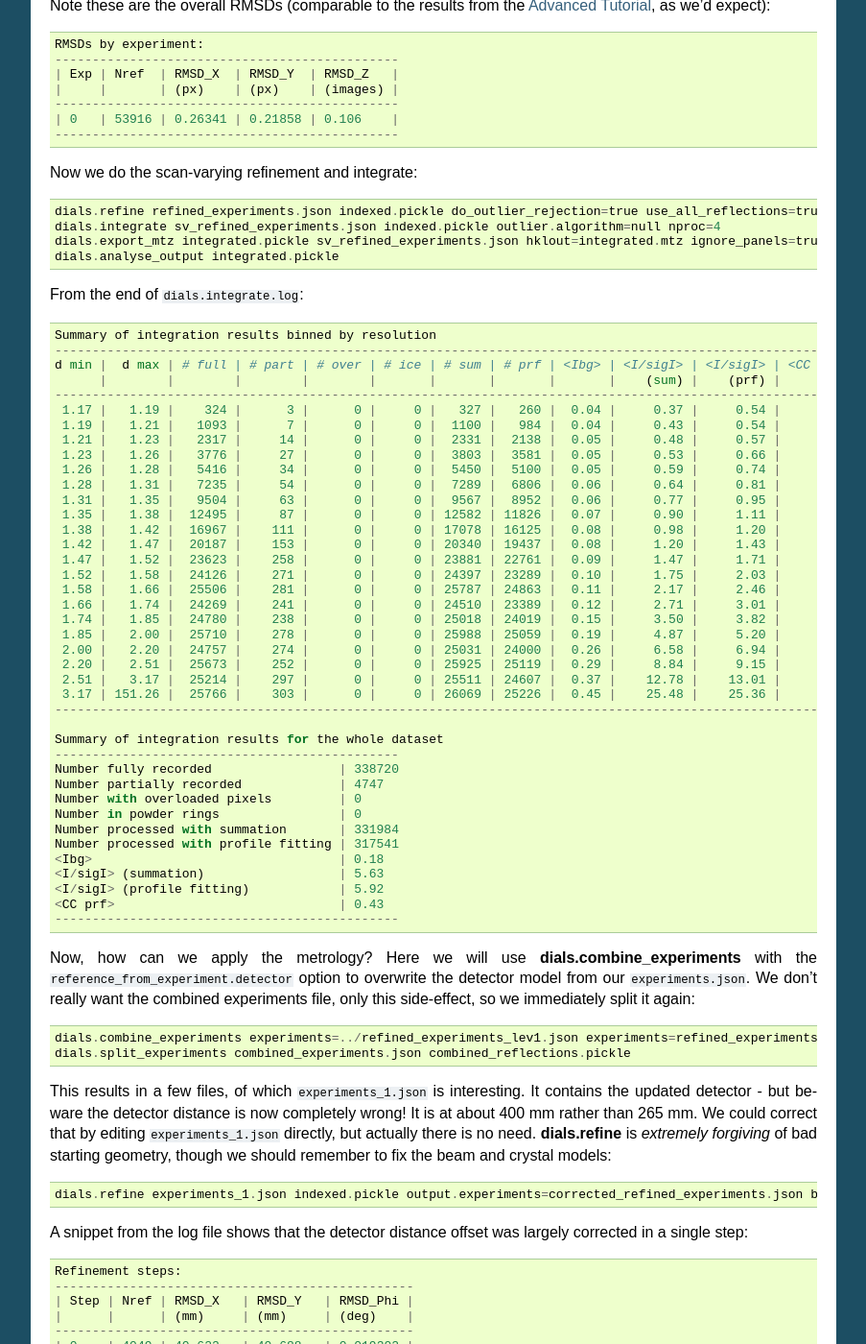
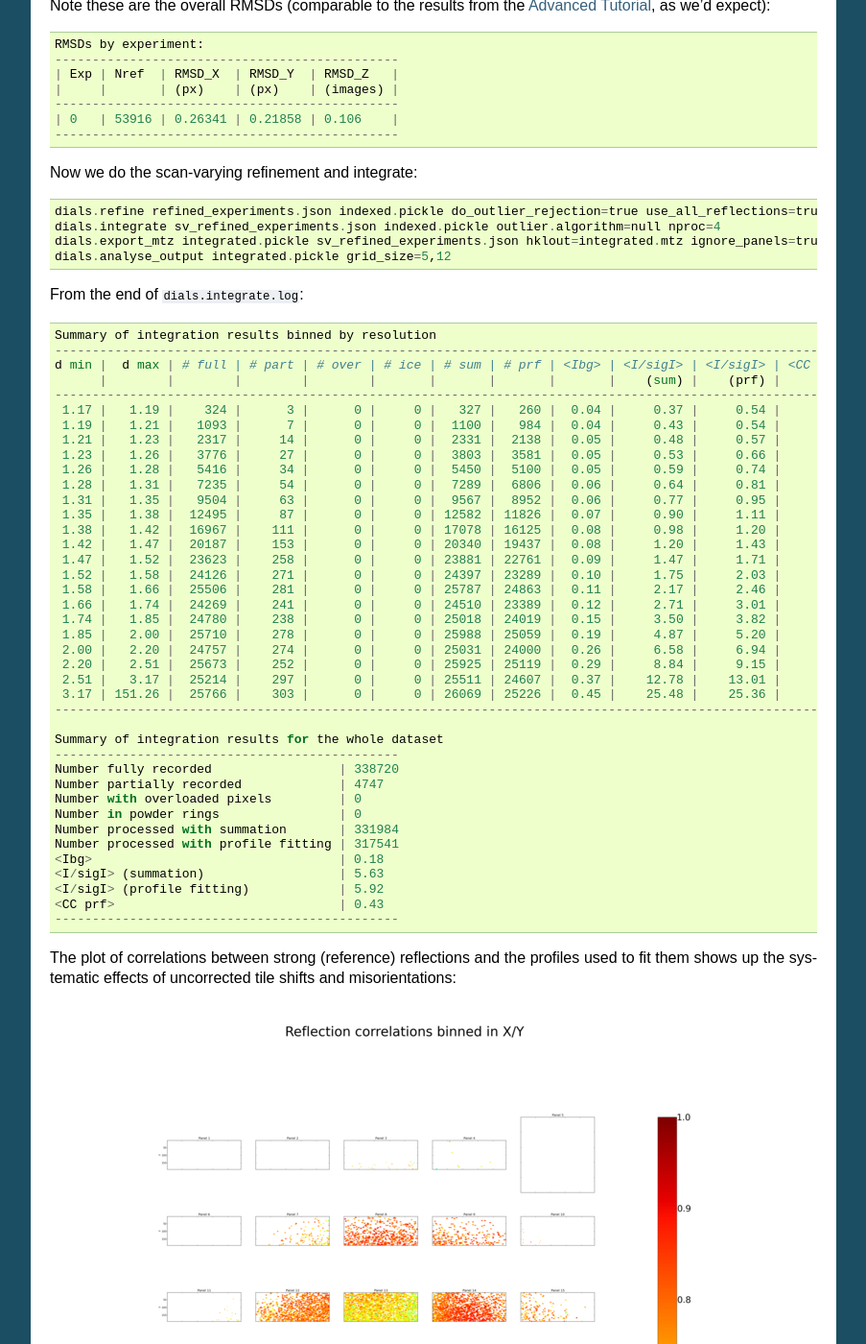
Before and after one commit to dials/docs, a Sphinx documentation site: the page built from sphinx/metrology_corrections.rst, in a window 1280 px wide and 1400 px high, scrolled down 14690 px. Shown: the whole window at 96% size, without its empty margins (198-1101 px from the left). Built offline with Sphinx 7.4.7, drawn with Linux system fonts in a browser that asks for light colours; formulas are drawn with MathJax 3; some of the changed text lies outside the part shown.

Commit message:
finished apart from typo seek-and-destroy + grammar checks

```diff
--- a/sphinx/metrology_corrections.rst
+++ b/sphinx/metrology_corrections.rst
@@ -645,7 +645,7 @@ Now we do the scan-varying refinement and integrate::
   dials.refine refined_experiments.json indexed.pickle do_outlier_rejection=true use_all_reflections=true bin_size_fraction=0.0 scan_varying=true output.experiments=sv_refined_experiments.json
   dials.integrate sv_refined_experiments.json indexed.pickle outlier.algorithm=null nproc=4
   dials.export_mtz integrated.pickle sv_refined_experiments.json hklout=integrated.mtz ignore_panels=true
-  dials.analyse_output integrated.pickle
+  dials.analyse_output integrated.pickle grid_size=5,12
 
 From the end of :file:`dials.integrate.log`::
 
@@ -689,6 +689,12 @@ From the end of :file:`dials.integrate.log`::
   <I/sigI> (profile fitting)            | 5.92
   <CC prf>                              | 0.43
   ----------------------------------------------
+
+The plot of correlations between strong (reference) reflections and the profiles
+used to fit them shows up the systematic effects of uncorrected tile shifts and
+misorientations:
+
+  .. image:: figures/reference_corr_vs_xy_multipanel_uncorrected.png
 
 Now, how can we apply the metrology? Here we will use :program:`dials.combine_experiments`
 with the :samp:`reference_from_experiment.detector` option to overwrite the detector
@@ -880,7 +886,7 @@ Let's now do scan-varying refinement then integrate the dataset with corrected m
   dials.refine corrected_refined_experiments.json indexed.pickle do_outlier_rejection=true use_all_reflections=true bin_size_fraction=0.0 scan_varying=true output.experiments=corrected_sv_refined_experiments.json
   dials.integrate corrected_sv_refined_experiments.json indexed.pickle outlier.algorithm=null nproc=4 output.reflections=corrected_integrated.pickle
   dials.export_mtz corrected_integrated.pickle corrected_sv_refined_experiments.json hklout=corrected_integrated.mtz ignore_panels=true
-  dials.analyse_output corrected_integrated.pickle
+  dials.analyse_output corrected_integrated.pickle grid_size=5,12
 
 From the integration log::
 
@@ -925,6 +931,11 @@ From the integration log::
   <CC prf>                              | 0.47
   ----------------------------------------------
 
+We now have a nicer plot of correlations between profiles and the strong
+reflections(notwithstanding a few plotting artefacts):
+
+  .. image:: figures/reference_corr_vs_xy_multipanel_corrected.png
+
 By comparison with the previous results we can see that correcting the panel
 shifts and mis-orientations has improved the overall profile fitting
 mean :math:`\frac{I}{\sigma_I}` and correlation coefficients. However, comparing
```
Also changed, not shown: sphinx/figures/reference_corr_vs_xy_multipanel_corrected.png (added), sphinx/figures/reference_corr_vs_xy_multipanel_uncorrected.png (added).
